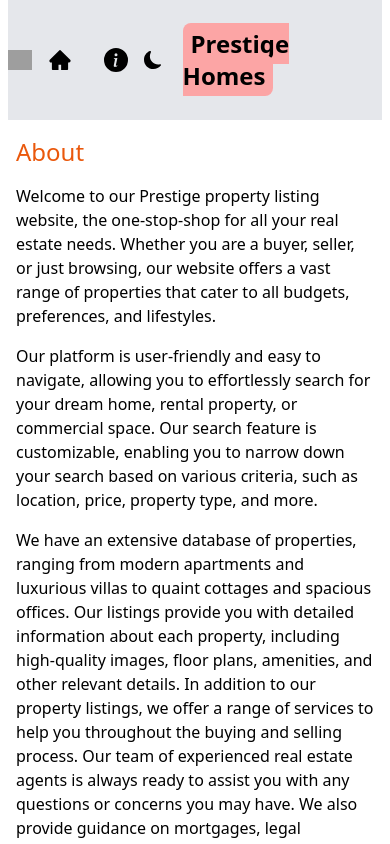
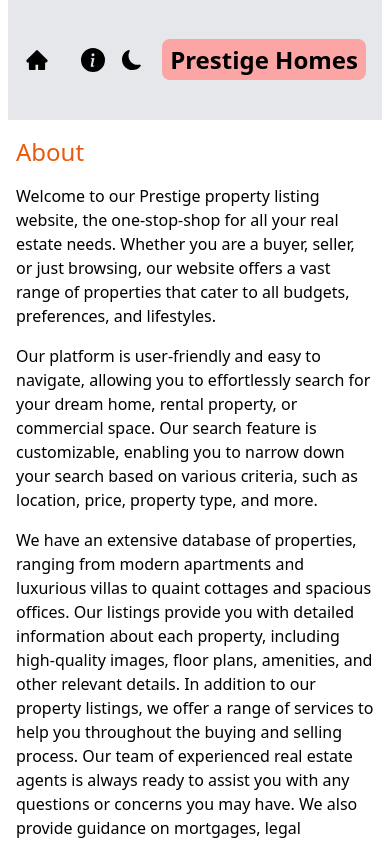
Before and after one commit to mbuimbogo/Prestige-listing, a Next.js app: page /about in a window 390 px wide. Shown: the top 844 px of the page. Built offline with nearby package versions, Linux system fonts and the light colour scheme; grey boxes are pictures that could not be loaded.

Commit message:
Make logo hidden in small screens

```diff
--- a/src/components/Header.jsx
+++ b/src/components/Header.jsx
@@ -11,7 +11,7 @@ export default function Header() {
         <img
           src="https://static.rdc.moveaws.com/images/logos/rdc-logo-default.svg"
           alt="Logo"
-          className="h-5 cursor-pointer"
+          className="h-5 cursor-pointer hidden"
         />
       </div>
       <div className="flex">
@@ -23,7 +23,7 @@ export default function Header() {
         <DarkModeSwitch />
         <Link href="/about">
           <h2 className="text-2xl">
-            <span className="font-bold bg-red-300 py-1 px-2 rounded-lg mr-4">
+            <span className="font-bold bg-red-300 py-1 px-2 rounded-lg mr-4 sm:mr-0">
               Prestige Homes
             </span>
           </h2>
```
